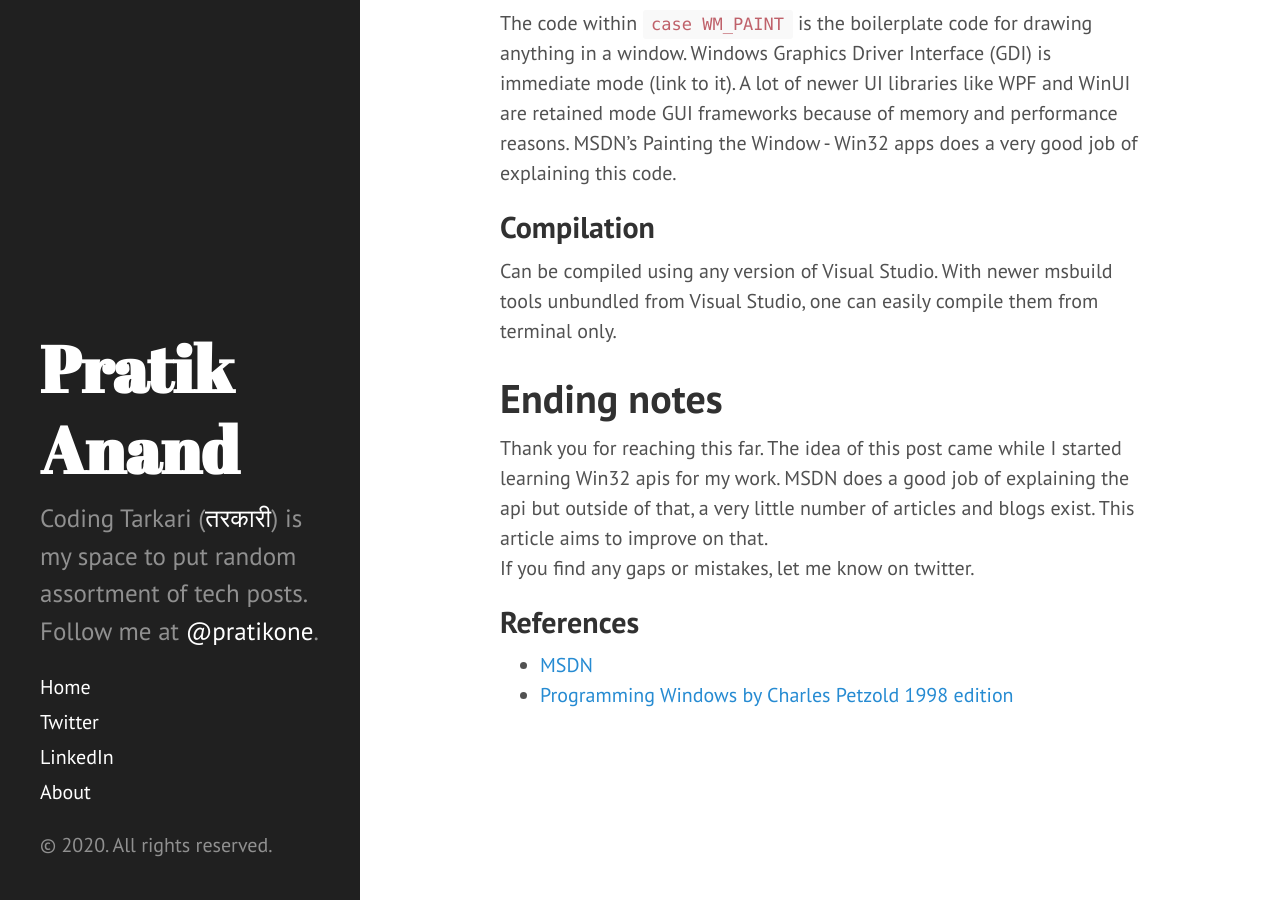
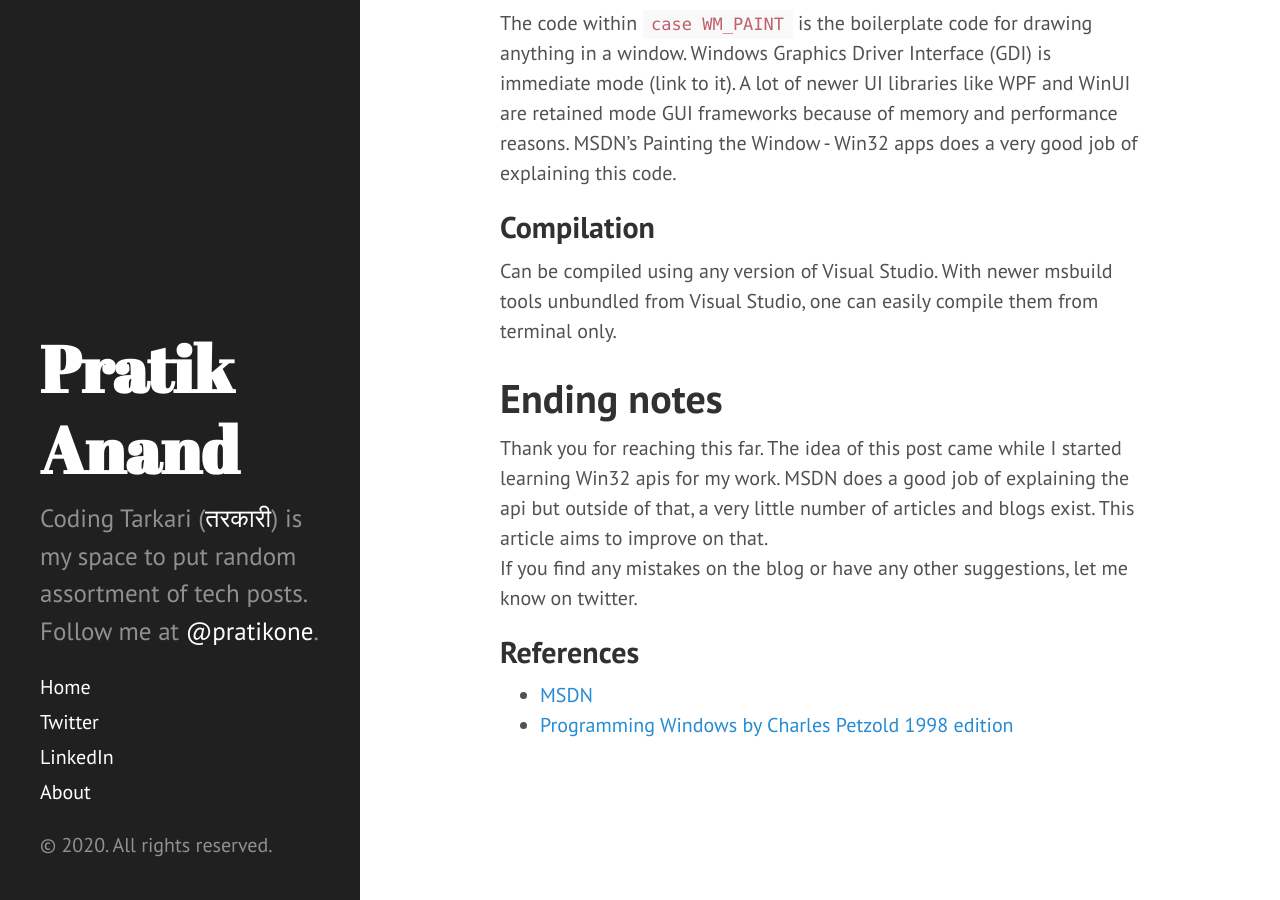
Before and after one commit to pratikone/pratikone.github.io, a Jekyll site: the page built from _posts/2020-06-07-anatomy-of-windows-hello-world.md, in a window 1280 px wide and 900 px high, scrolled down 13227 px. Built offline with Jekyll 4.4.1, drawn with Linux system fonts in a browser that asks for light colours.

Commit message:
typo fix

```diff
--- a/_posts/2020-06-07-anatomy-of-windows-hello-world.md
+++ b/_posts/2020-06-07-anatomy-of-windows-hello-world.md
@@ -308,8 +308,8 @@ Can be compiled using any version of Visual Studio. With newer msbuild tools unb
 
 
 # Ending notes
-Thank you for reaching this far. The idea of this post came while I started learning Win32 apis for my work. MSDN does a good job of explaining the api but outside of that, a very little number of articles and blogs exist. This article aims to improve on that. \
-If you find any gaps or mistakes, let me know on twitter.
+Thank you for reaching this far. The idea of this post came while I started learning Win32 apis for my work. MSDN does a good job of explaining the api but outside of that, a very little number of articles and blogs exist. This article aims to improve on that.
+If you find any mistakes on the blog or have any other suggestions, let me know on twitter.
 
 
 ## References
```
